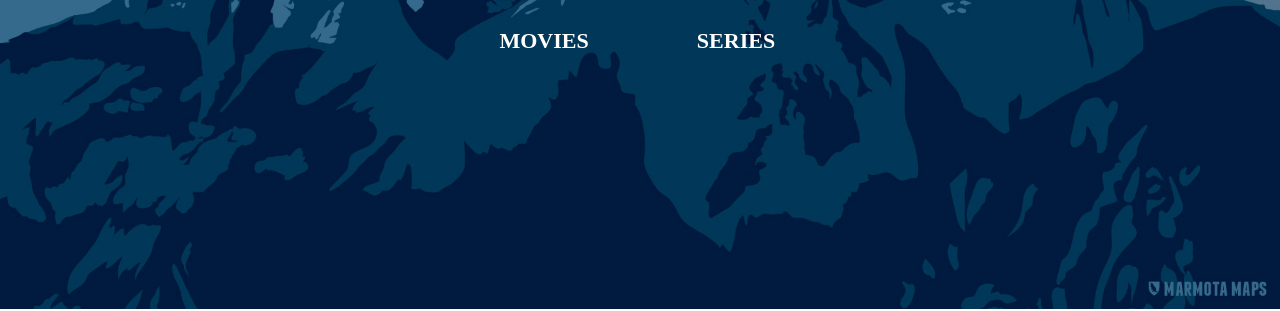
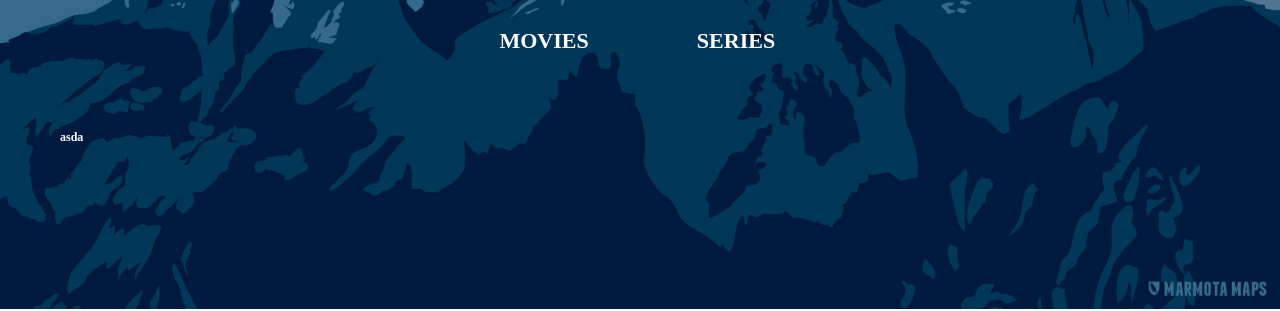
Before and after one commit to JakubSarota/film-archive-frontend, a React (Create React App) app: page / in a window 1280 px wide. Shown: the part 411-722 px from the top of the page. Built offline with nearby package versions, Linux system fonts and the light colour scheme.

Commit message:
01-11-2021

```diff
--- /dev/null
+++ b/src/components/Cards/card.css
@@ -0,0 +1,4 @@
+.card {
+    padding: 5rem;
+    background: black;
+}
--- a/src/components/Cards/card.tsx
+++ b/src/components/Cards/card.tsx
@@ -1,9 +1,12 @@
 import React from 'react'
+import './card.css'
 
 export default function card() {
     return (
-        <div>
-            <h1>KARTY</h1>
+        <div className='card'>
+            <div>
+                <h1>asda</h1>
+            </div>
         </div>
     )
 }
--- a/src/components/navbar/navbar.css
+++ b/src/components/navbar/navbar.css
@@ -44,12 +44,21 @@ li {
     color:rgb(255, 255, 255);
 }
 
-h1 {
+h2 {
     text-align: center;
     font-size: 22px;
+}
+
+h2:hover {
+    color:rgb(212, 175, 55, 0.9);
+    transition: 0.3s ease;
 }
 
 .navbar-header--logo {
     position: inherit;
     padding-right: 130rem;
 }
+
+.navbar-header-link--logo {
+    text-decoration: none;
+}
--- a/src/components/navbar/navbar.tsx
+++ b/src/components/navbar/navbar.tsx
@@ -1,11 +1,14 @@
 import './navbar.css'
 import { Button } from '../Buttons/button'
+import { Link } from 'react-router-dom'
 
 export default function navbar() {
     return (
         <nav className='navbar'>
             <form className='navbar-header--logo'>
-                <h1>RECORD <br/>VIDEO</h1>
+                <Link to='/' className='navbar-header-link--logo'>
+                    <h2>RECORD <br/>VIDEO</h2>
+                </Link>
             </form>
             <form className='navbar-header--input'>
                 <input type='text' placeholder='Search' className='input--box'></input>
--- a/src/pages/home.tsx
+++ b/src/pages/home.tsx
@@ -1,10 +1,12 @@
 import React from 'react'
 import HeroSection from '../components/HeroSection/herosection'
+import Card from '../components/Cards/card'
 
 export default function home() {
     return (
         <React.Fragment>
             <HeroSection/>
+            <Card/>
         </React.Fragment>
     )
 }
```
